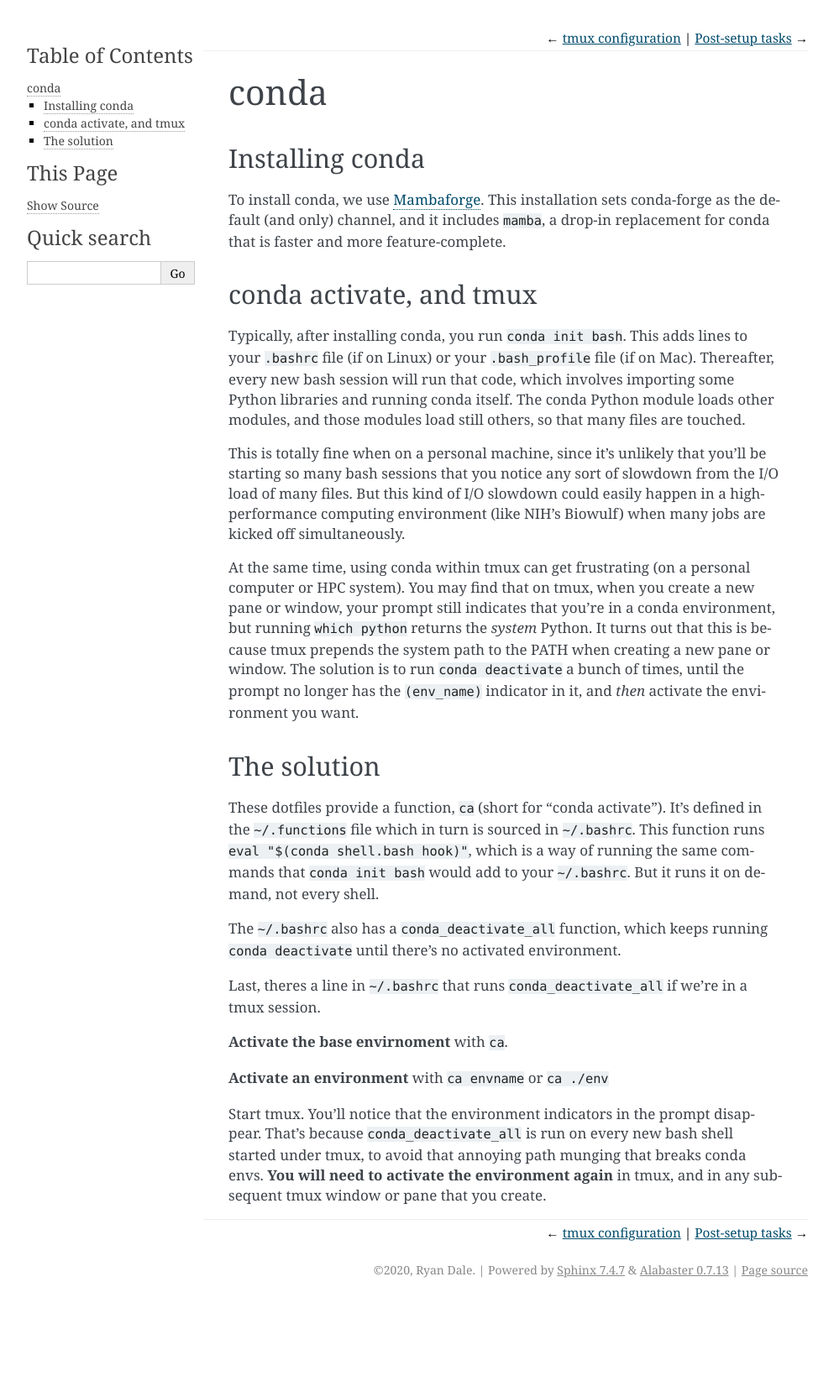
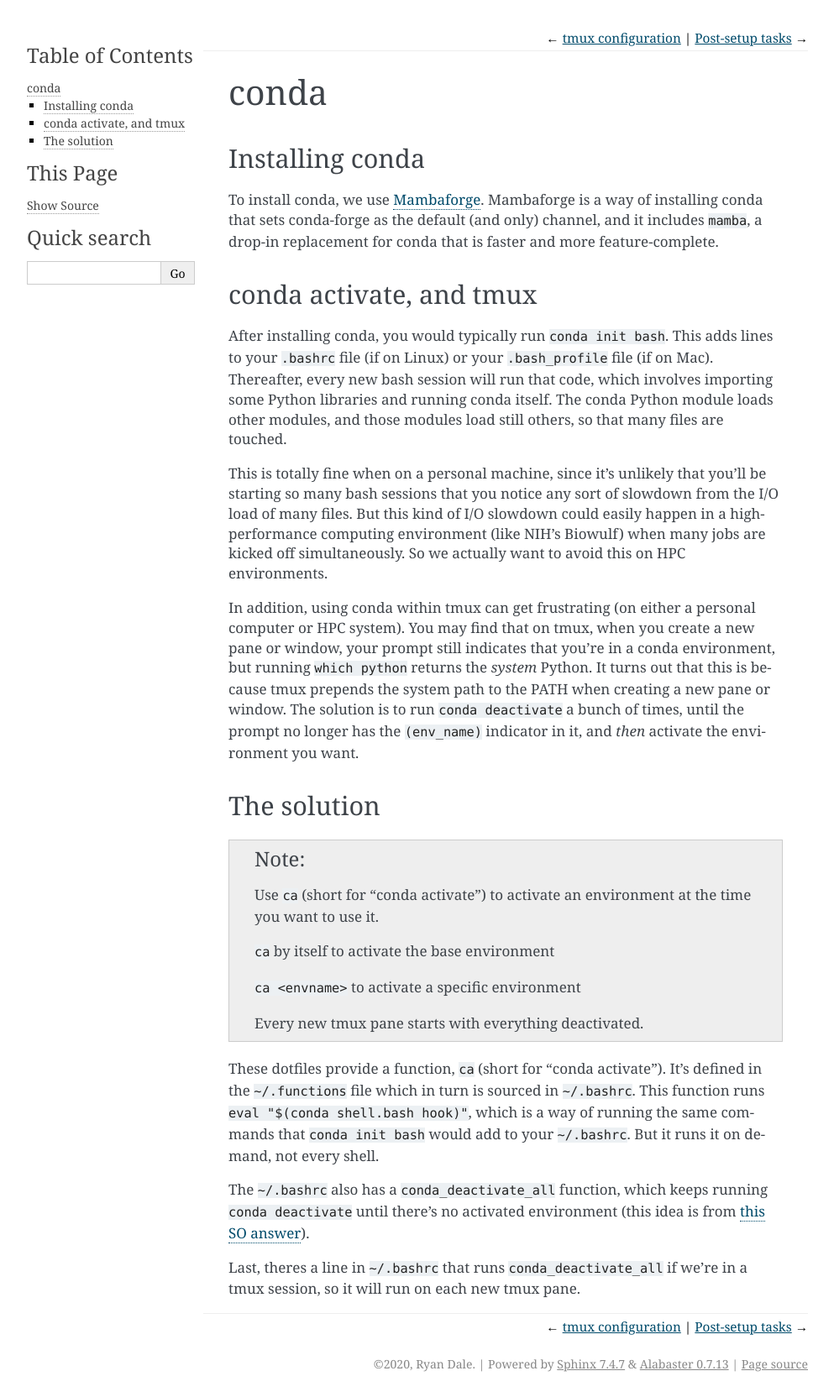
Before and after one commit to daler/dotfiles, a Sphinx documentation site: the page built from docs/conda.rst, in a window 1280 px wide. Shown: the whole page at 84% size, without its empty margins (148-1141 px from the left). Built offline with Sphinx 7.4.7, drawn with Linux system fonts in a browser that asks for light colours; before the commit the page ends 1552 px from its top, so only the background shows below that.

Commit message:
update conda.rst

```diff
--- a/docs/conda.rst
+++ b/docs/conda.rst
@@ -5,26 +5,28 @@ Installing conda
 ----------------
 
 To install conda, we use `Mambaforge
-<https://github.com/conda-forge/miniforge>`_. This installation sets conda-forge
-as the default (and only) channel, and it includes ``mamba``, a drop-in
-replacement for conda that is faster and more feature-complete.
+<https://github.com/conda-forge/miniforge>`_. Mambaforge is a way of installing
+conda that sets conda-forge as the default (and only) channel, and it includes
+``mamba``, a drop-in replacement for conda that is faster and more
+feature-complete.
 
 conda activate, and tmux
 ------------------------
-Typically, after installing conda, you run ``conda init bash``. This adds lines
+After installing conda, you would typically run ``conda init bash``. This adds lines
 to your ``.bashrc`` file (if on Linux) or your ``.bash_profile`` file (if on
 Mac). Thereafter, every new bash session will run that code, which involves
 importing some Python libraries and running conda itself. The conda Python
 module loads other modules, and those modules load still others, so that many
 files are touched.
 
-This is totally fine when on a personal machine, since it's unlikely that you'll
-be starting so many bash sessions that you notice any sort of slowdown from the
-I/O load of many files. But this kind of I/O slowdown could easily happen in
-a high-performance computing environment (like NIH's Biowulf) when many jobs are
-kicked off simultaneously.
+This is totally fine when on a personal machine, since it's unlikely that
+you'll be starting so many bash sessions that you notice any sort of slowdown
+from the I/O load of many files. But this kind of I/O slowdown could easily
+happen in a high-performance computing environment (like NIH's Biowulf) when
+many jobs are kicked off simultaneously. So we actually want to avoid this on
+HPC environments.
 
-At the same time, using conda within tmux can get frustrating (on a personal
+In addition, using conda within tmux can get frustrating (on either a personal
 computer or HPC system). You may find that on tmux, when you create a new pane
 or window, your prompt still indicates that you're in a conda environment, but
 running ``which python`` returns the *system* Python. It turns out that this is
@@ -35,6 +37,18 @@ environment you want.
 
 The solution
 ------------
+
+.. note::
+
+    Use ``ca`` (short for "conda activate") to activate an environment
+    at the time you want to use it.
+
+    ``ca`` by itself to activate the base environment
+
+    ``ca <envname>`` to activate a specific environment
+
+    Every new tmux pane starts with everything deactivated.
+
 These dotfiles provide a function, ``ca`` (short for "conda activate"). It's
 defined in the ``~/.functions`` file which in turn is sourced in ``~/.bashrc``.
 This function runs ``eval "$(conda shell.bash hook)"``, which is a way of
@@ -42,17 +56,8 @@ running the same commands that ``conda init bash`` would add to your
 ``~/.bashrc``. But it runs it on demand, not every shell.
 
 The ``~/.bashrc`` also has a ``conda_deactivate_all`` function, which keeps
-running ``conda deactivate`` until there's no activated environment.
+running ``conda deactivate`` until there's no activated environment (this idea
+is from `this SO answer <https://stackoverflow.com/a/76304995>`_).
 
 Last, theres a line in ``~/.bashrc`` that runs ``conda_deactivate_all`` if we're
-in a tmux session.
-
-**Activate the base envirnoment** with ``ca``.
-
-**Activate an environment** with ``ca envname`` or ``ca ./env``
-
-Start tmux. You'll notice that the environment indicators in the prompt
-disappear. That's because ``conda_deactivate_all`` is run on every new bash
-shell started under tmux, to avoid that annoying path munging that breaks conda
-envs. **You will need to activate the environment again** in tmux, and in any
-subsequent tmux window or pane that you create.
+in a tmux session, so it will run on each new tmux pane.
```
